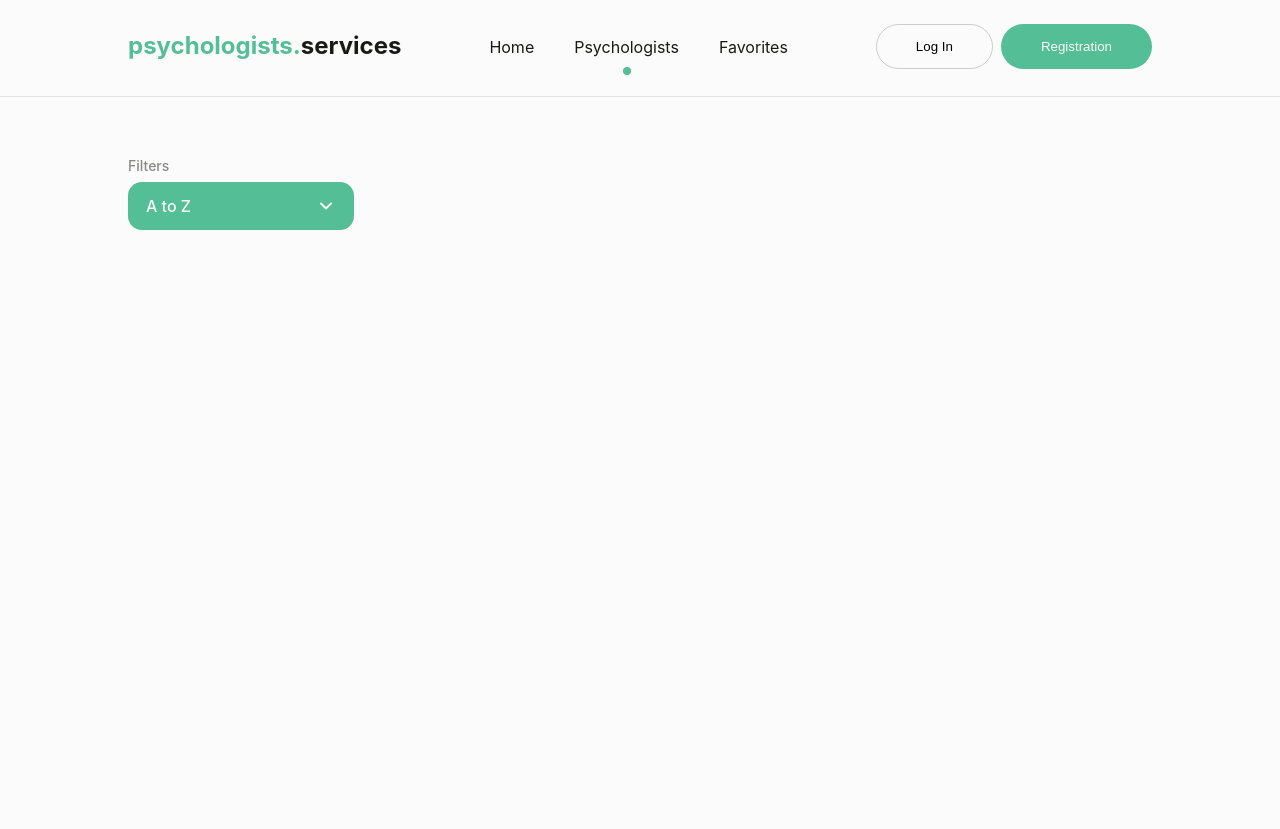
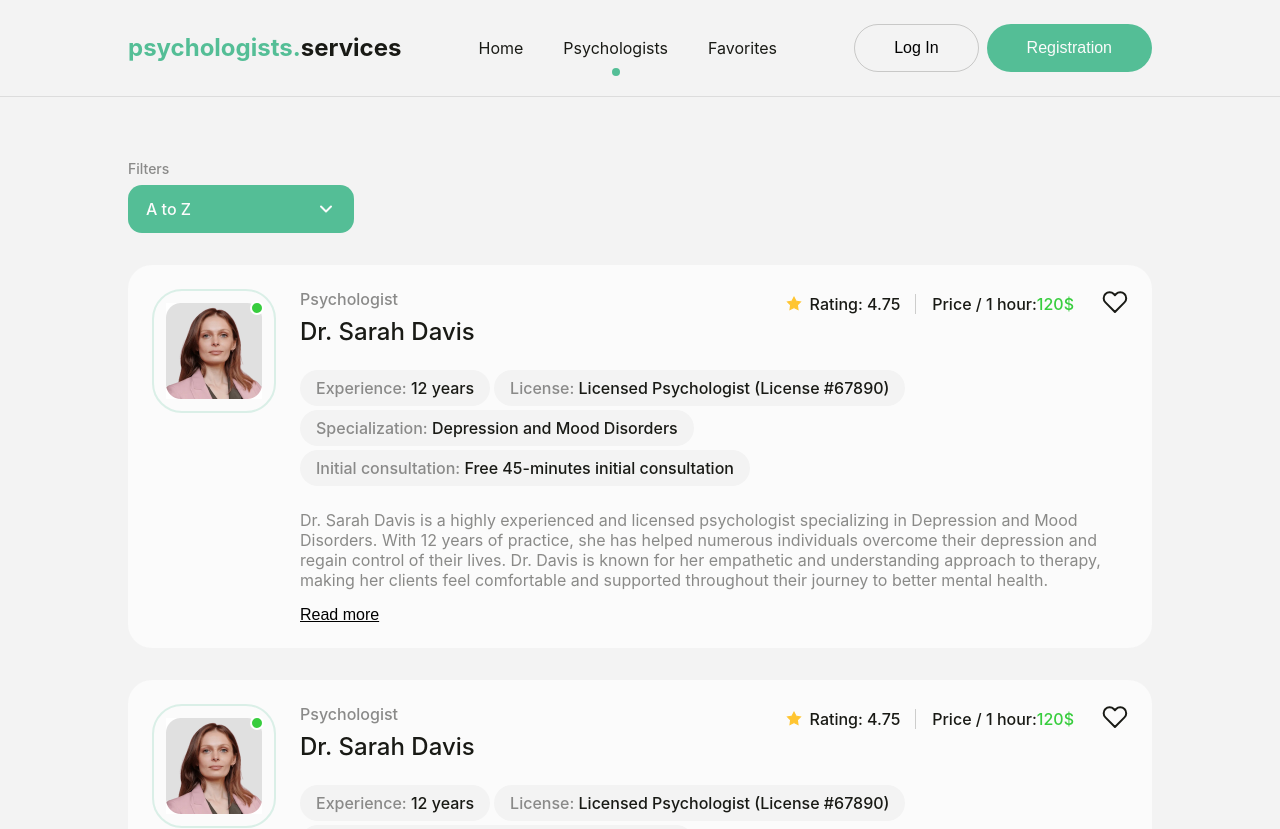
Before and after one commit to Spirit1408/Psychologists_Services, a React (Vite) app: page /psychologists in a window 1280 px wide. Shown: the top 829 px of the page. Before the commit the page ends 800 px from the top, so only its background shows below. Built offline with nearby package versions, Linux system fonts and the light colour scheme.

Commit message:
Add Card and CardList components, implement minor style fixes

```diff
--- a/src/components/Auth/Auth.module.css
+++ b/src/components/Auth/Auth.module.css
@@ -9,6 +9,7 @@
     padding: 14px 39px;
     background-color: transparent;
     border-radius: 30px;
+    font-size: 16px;
     transition: border-color 0.3s ease-in-out;
     &:hover {
         border: 1px solid var(--primary-color);
@@ -21,6 +22,7 @@
     padding: 14px 40px;
     border: none;
     border-radius: 30px;
+    font-size: 16px;
     transition: background-color 0.3s ease-in-out;
     &:hover {
         background-color: var(--accent-color-hover);
--- /dev/null
+++ b/src/components/Card/Card.jsx
@@ -0,0 +1,153 @@
+import css from "./Card.module.css";
+import photo from "../../images/dummy/spec-photo.jpg";
+import star from "../../images/rating.svg";
+import { useState } from "react";
+
+export const Card = () => {
+	const [isFavorite, setIsFavorite] = useState(false);
+	const [isReviewsOpen, setIsReviewsOpen] = useState(false);
+	const isOnline = true;
+
+	const toggleFavorite = () => {
+		setIsFavorite((prev) => !prev);
+	};
+
+	const toggleReviews = () => {
+		setIsReviewsOpen((prev) => !prev);
+	};
+
+	return (
+		<div className={css.card}>
+			<div className={css.photoContainer}>
+				{isOnline && <span className={css.status} />}
+				<img src={photo} alt="specialist face" className={css.photo} />
+			</div>
+
+			<div>
+				<div className={css.specInfoContainer}>
+					<div className={css.specInfo}>
+						<p className={css.specTitle}>Psychologist</p>
+						<p className={css.specName}>Dr. Sarah Davis</p>
+					</div>
+
+					<div className={css.specInfoNum}>
+						<p className={css.rating}>
+							<img src={star} alt="rating icon" className={css.rating} />
+							Rating: 4.75
+						</p>
+
+						<p className={css.price}>
+							Price / 1 hour:<span>120$</span>
+						</p>
+
+						<button
+							type="button"
+							className={css.favBtn}
+							onClick={toggleFavorite}
+						>
+							<svg
+								className={
+									isFavorite ? `${css.favIcon} ${css.active}` : css.favIcon
+								}
+							>
+								<use href="src/images/sprite.svg#icon-heart" />
+							</svg>
+						</button>
+					</div>
+				</div>
+
+				<ul className={css.specExp}>
+					<li className={css.specExpItem}>
+						<p className={css.specExpItemTitle}>
+							Experience: <span>12 years</span>
+						</p>
+					</li>
+					<li className={css.specExpItem}>
+						<p className={css.specExpItemTitle}>
+							License: <span>Licensed Psychologist (License #67890)</span>
+						</p>
+					</li>
+					<li className={css.specExpItem}>
+						<p className={css.specExpItemTitle}>
+							Specialization: <span>Depression and Mood Disorders</span>
+						</p>
+					</li>
+					<li className={css.specExpItem}>
+						<p className={css.specExpItemTitle}>
+							Initial consultation:{" "}
+							<span>Free 45-minutes initial consultation</span>
+						</p>
+					</li>
+				</ul>
+
+				<p className={css.specDesc}>
+					Dr. Sarah Davis is a highly experienced and licensed psychologist
+					specializing in Depression and Mood Disorders. With 12 years of
+					practice, she has helped numerous individuals overcome their
+					depression and regain control of their lives. Dr. Davis is known for
+					her empathetic and understanding approach to therapy, making her
+					clients feel comfortable and supported throughout their journey to
+					better mental health.
+				</p>
+
+				{!isReviewsOpen && (
+					<button
+						type="button"
+						className={css.readMoreBtn}
+						onClick={toggleReviews}
+					>
+						Read more
+					</button>
+				)}
+
+				{isReviewsOpen && (
+					<div className={css.specReviews}>
+						<ul className={css.specReviewsList}>
+							<li>
+								<div className={css.revContainer}>
+									<div className={css.initialRev}>M</div>
+
+									<div className={css.revInfo}>
+										<p className={css.revName}>Michael Brown</p>
+										<p className={css.revRating}>
+											<img src={star} alt="rating icon" />
+											4.5
+										</p>
+									</div>
+								</div>
+
+								<p className={css.revText}>
+									Dr. Davis has been a great help in managing my depression. Her
+									insights have been valuable.
+								</p>
+							</li>
+
+							<li>
+								<div className={css.revContainer}>
+									<div className={css.initialRev}>L</div>
+
+									<div className={css.revInfo}>
+										<p className={css.revName}>Linda Johnson</p>
+										<p className={css.revRating}>
+											<img src={star} alt="rating icon" />
+											5.0
+										</p>
+									</div>
+								</div>
+
+								<p className={css.revText}>
+									I'm very satisfied with Dr. Davis's therapy. She's
+									understanding and empathetic.
+								</p>
+							</li>
+						</ul>
+
+						<button type="button" className={css.makeAppBtn}>
+							Make an appointment
+						</button>
+					</div>
+				)}
+			</div>
+		</div>
+	);
+};
--- /dev/null
+++ b/src/components/Card/Card.module.css
@@ -0,0 +1,209 @@
+.card {
+    display: flex;
+    gap: 24px;
+    padding: 24px;
+    background-color: var(--secondary-color);
+    border-radius: 24px;
+}
+
+.photoContainer {
+    position: relative;
+    border: 2px solid rgba(84, 190, 150, 0.2);
+    border-radius: 30px;
+    padding: 12px;
+    flex-shrink: 0;
+    height: fit-content;
+}
+
+.status {
+    position: absolute;
+    top: 10px;
+    right: 10px;
+    width: 14px;
+    height: 14px;
+    border-radius: 50%;
+    border: 2px solid #fff;
+    background-color: #38cd3e;
+}
+
+.photo {
+    width: 96px;
+}
+
+.specInfoContainer {
+    display: flex;
+    justify-content: space-between;
+    align-items: flex-start;
+    margin-bottom: 24px;
+}
+
+.specInfo {
+    display: flex;
+    flex-direction: column;
+    gap: 8px;
+}
+
+.specTitle {
+    font-weight: 500;
+    color: #8a8a89;
+}
+
+.specName {
+    font-weight: 500;
+    font-size: 24px;
+}
+
+.specInfoNum {
+    display: flex;
+    align-items: center;
+}
+
+.rating {
+    display: flex;
+    position: relative;
+    gap: 8px;
+    align-items: center;
+    font-weight: 500;
+    &::after {
+        content: "";
+        position: absolute;
+        top: 0;
+        right: -16px;
+        width: 1px;
+        height: 100%;
+        background-color: var(--primary-light);
+    }
+}
+
+.price {
+    font-weight: 500;
+    margin-right: 28px;
+    margin-left: 32px;
+    span {
+        color: #38cd3e;
+    }
+}
+
+.favBtn {
+    background-color: transparent;
+    border: none;
+}
+
+.favIcon {
+    width: 26px;
+    height: 26px;
+    fill: transparent;
+    stroke: var(--primary-color);
+    transition: fill 0.3s ease-in-out, stroke 0.3s ease-in-out;
+    &:hover {
+        fill: var(--accent-color);
+        stroke: var(--accent-color);
+    }
+}
+
+.favIcon.active {
+    fill: var(--accent-color);
+    stroke: var(--accent-color);
+}
+
+.specExp {
+    display: flex;
+    gap: 4px;
+    flex-wrap: wrap;
+    margin-bottom: 24px;
+}
+
+.specExpItem {
+    padding: 8px 16px;
+    background-color: var(--background-color);
+    border-radius: 24px;
+}
+
+.specExpItemTitle {
+    font-weight: 500;
+    color: #8a8a89;
+    span {
+        color: var(--primary-color);
+    }
+}
+
+.specDesc {
+    margin-bottom: 14px;
+    color: rgba(25, 26, 21, 0.5);
+}
+
+.readMoreBtn {
+    border: none;
+    background-color: transparent;
+    font-weight: 500;
+    font-size: 16px;
+    text-decoration: underline;
+}
+
+.specReviews {
+    margin-top: 34px;
+}
+
+.specReviewsList {
+    display: flex;
+    flex-direction: column;
+    gap: 25px;
+    margin-bottom: 40px;
+}
+
+.revContainer {
+    display: flex;
+    align-items: center;
+    gap: 12px;
+    margin-bottom: 16px;
+}
+
+.initialRev {
+    display: flex;
+    justify-content: center;
+    align-items: center;
+    padding: 12px;
+    width: 44px;
+    height: 44px;
+    background-color: var(--accent-light);
+    border-radius: 100px;
+    font-weight: 500;
+    font-size: 20px;
+    color: var(--accent-color);
+}
+
+.revInfo {
+    display: flex;
+    flex-direction: column;
+    gap: 4px;
+}
+
+.revName {
+    font-weight: 500;
+}
+
+.revRating {
+    display: flex;
+    gap: 8px;
+    align-items: center;
+    font-weight: 500;
+    font-size: 14px;
+}
+
+.revText {
+    color: rgba(25, 26, 21, 0.5);
+}
+
+.makeAppBtn {
+    border-radius: 30px;
+    padding: 14px 32px;
+    background-color: var(--accent-color);
+    color: var(--secondary-color);
+    font-weight: 500;
+    font-size: 16px;
+    border: none;
+    transition: background-color 0.3s ease-in-out;
+    &:hover {
+        background-color: var(--accent-color-hover);
+    }
+}
--- /dev/null
+++ b/src/components/CardList/CardList.jsx
@@ -0,0 +1,24 @@
+import css from "./CardList.module.css";
+import { Card } from "../Card/Card.jsx";
+
+export const CardList = () => {
+	return (
+		<div className={css.cardList}>
+			<ul className={css.cardListContainer}>
+				<li>
+					<Card />
+				</li>
+				<li>
+					<Card />
+				</li>
+				<li>
+					<Card />
+				</li>
+			</ul>
+
+			<button type="button" className={css.loadMore}>
+				Load more
+			</button>
+		</div>
+	);
+};
--- /dev/null
+++ b/src/components/CardList/CardList.module.css
@@ -0,0 +1,26 @@
+.cardList {
+    display: flex;
+    flex-direction: column;
+    gap: 64px;
+    justify-content: center;
+}
+
+.cardListContainer {
+    display: flex;
+    flex-direction: column;
+    gap: 32px;
+}
+
+.loadMore {
+    margin: 0 auto;
+    padding: 14px 48px;
+    border-radius: 30px;
+    border: none;
+    background-color: var(--accent-color);
+    color: var(--secondary-color);
+    font-weight: 500;
+    transition: background-color 0.3s ease-in-out;
+    &:hover {
+        background-color: var(--accent-color-hover);
+    }
+}
--- a/src/components/Filter/Filter.jsx
+++ b/src/components/Filter/Filter.jsx
@@ -46,7 +46,7 @@ export const Filter = () => {
 	}, []);
 
 	return (
-		<>
+		<div>
 			<p className={css.label}>Filters</p>
 
 			<div className={css.customSelect} ref={dropdownRef}>
@@ -72,6 +72,6 @@ export const Filter = () => {
 					</div>
 				)}
 			</div>
-		</>
+		</div>
 	);
 };
--- a/src/index.css
+++ b/src/index.css
@@ -5,7 +5,7 @@
     --accent-color: #54be96;
     --accent-color-hover: #36A379;
     --accent-light: rgba(84, 190, 150, 0.2);
-    --background-color: #fbfbfb;
+    --background-color: #f3f3f3;
 
     --accent-color-blue: #3470ff;
     --accent-light-blue: rgba(52, 112, 255, 0.2);
--- a/src/pages/Psychologists/Psychologists.jsx
+++ b/src/pages/Psychologists/Psychologists.jsx
@@ -1,8 +1,13 @@
 import css from "./Psychologists.module.css";
 import { Filter } from "../../components/Filter/Filter";
+import { CardList } from "../../components/CardList/CardList";
 
 export function Psychologists() {
-    return <div className={css.container}>
-        <Filter />
-    </div>;
+	return (
+		<div className={css.container}>
+			<Filter />
+
+			<CardList />
+		</div>
+	);
 }
--- a/src/pages/Psychologists/Psychologists.module.css
+++ b/src/pages/Psychologists/Psychologists.module.css
@@ -1,4 +1,7 @@
 .container {
+    display: flex;
+    flex-direction: column;
+    gap: 32px;
     padding-top: 64px;
     padding-bottom: 100px;
 }
```
Also changed, not shown: src/components/LogInForm/LogInForm.jsx (+27 -8 lines), src/components/RegisterForm/RegisterForm.jsx (+13 -4 lines), src/images/rating.svg (added), src/images/sprite.svg.
